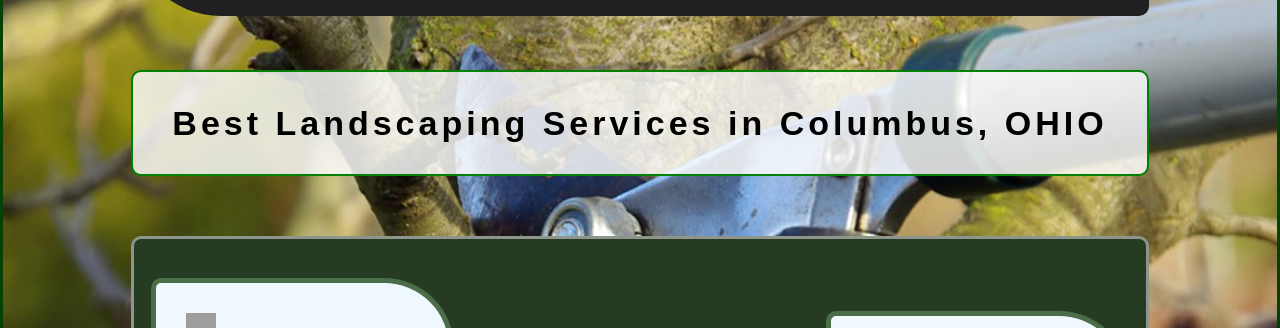
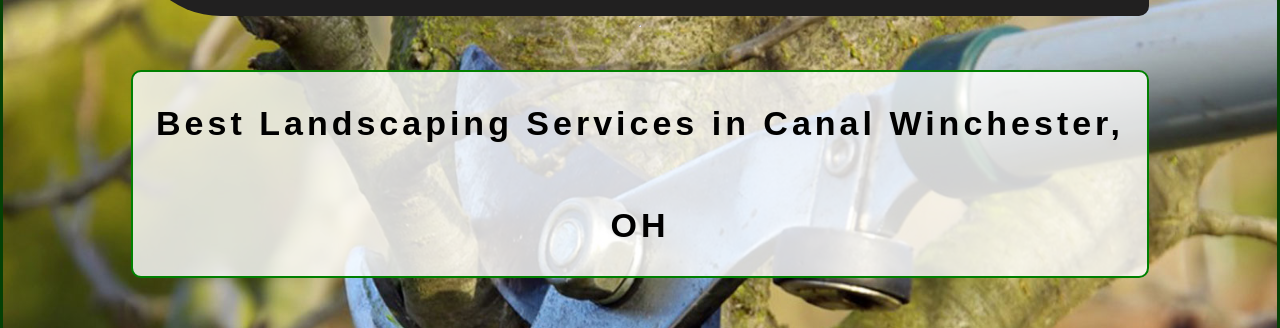
Before and after one commit to sean00880/grandpa-ron-s, a Next.js app: page /testimonials in a window 1280 px wide. Shown: the part 358-686 px from the top of the page. Built offline with nearby package versions, Linux system fonts and the light colour scheme; grey boxes are pictures that could not be loaded.

Commit message:
Update testimonials.jsx

```diff
--- a/pages/testimonials.jsx
+++ b/pages/testimonials.jsx
@@ -10,11 +10,11 @@ const Testimonials = () => {
         <title>Grandpa Ron's | Lawns and Landscape LLC</title>
         <meta
           name="description"
-          content="Landscaping Services | Canal Winchester, OH"
+          content="Landscaping Services | Canal Winchester, Ohio"
         />
       </Head>
       <h1 className={style.title}>Testimonials</h1><hr/>
-        <h3 className={style.subtitle}>Best Landscaping Services in Columbus, OHIO</h3>
+        <h3 className={style.subtitle}>Best Landscaping Services in Canal Winchester, OH</h3>
       <div className={style.wrapper}>
         {allusers.map((user) => (
           <div className={style.card} key={user.id}>
```
